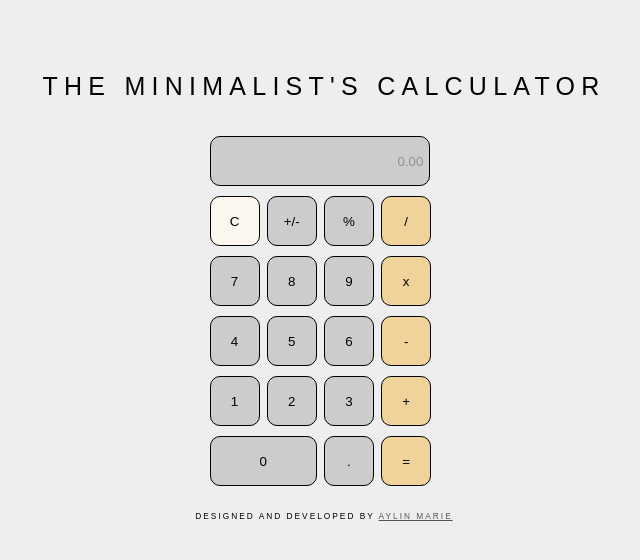
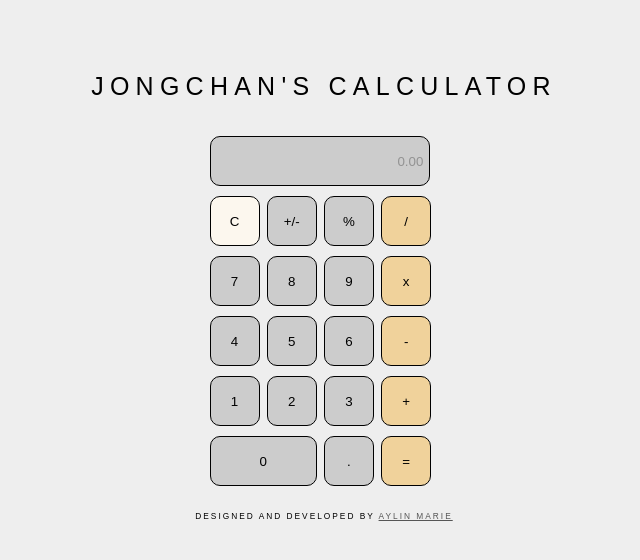
Before and after one commit to JongChanMoon/myCalc, a plain HTML site: page public/index.html in a window 1280 px wide. Shown: the whole page, without its empty margins (316-956 px from the left). Drawn offline with Linux system fonts and the light colour scheme.

Commit message:
최초수정

```diff
--- a/public/index.html
+++ b/public/index.html
@@ -12,7 +12,7 @@
 
 
 <div id="wrapper">
-    <h1>The Minimalist's Calculator</h1>
+    <h1>Jongchan's Calculator</h1>
     <div class="calc-body">
 
         <div class="row row1">
```
